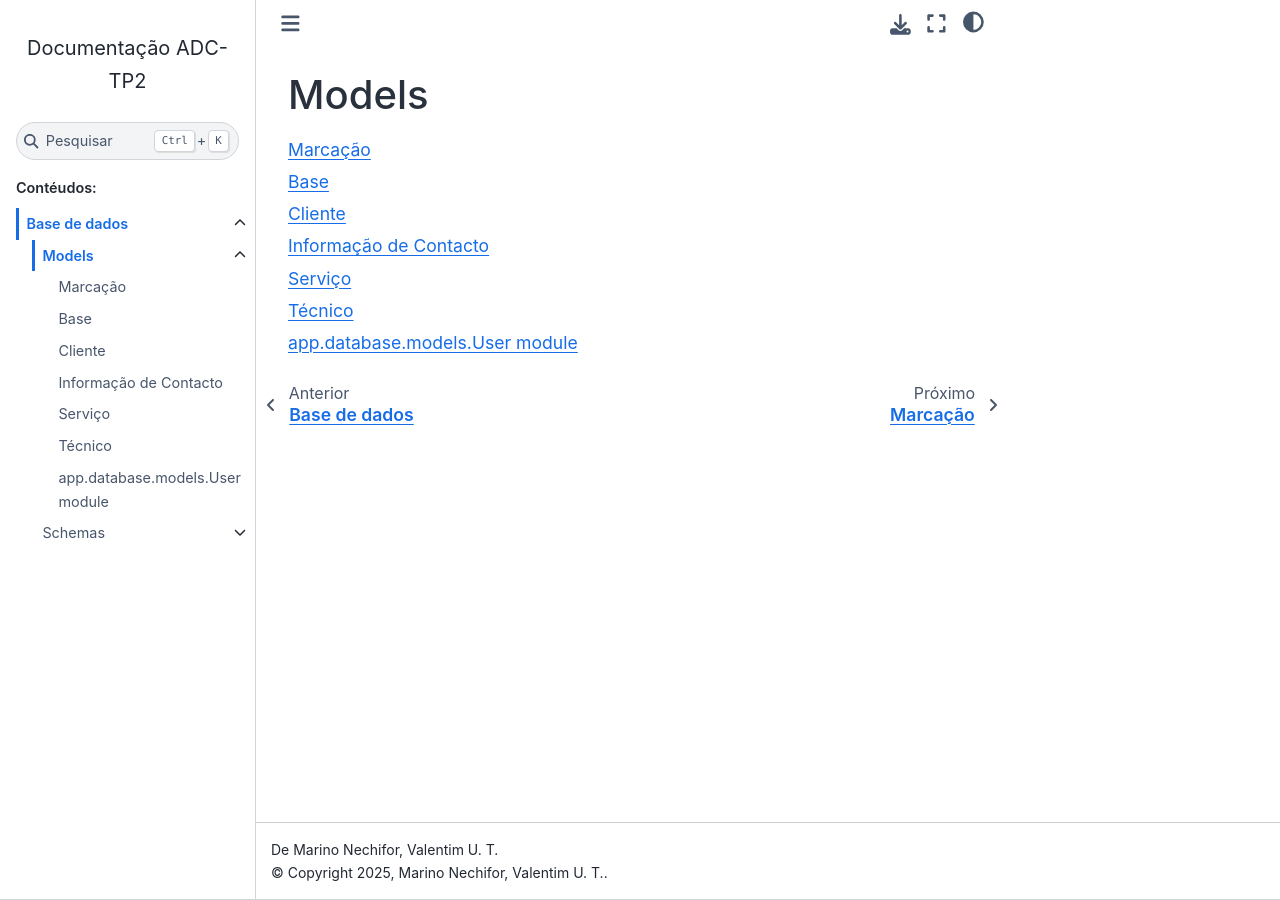
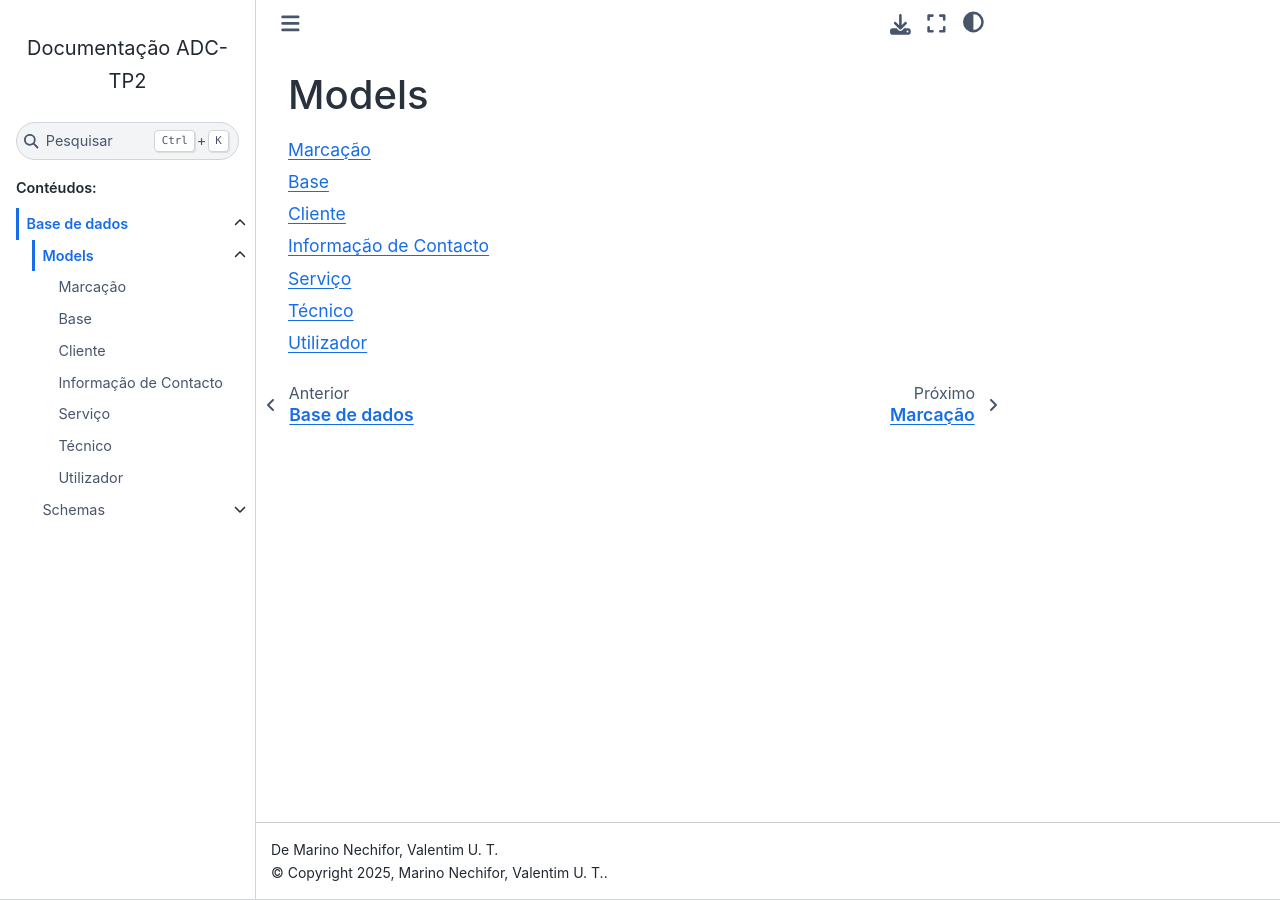
Before and after one commit to valenthyne-ut/ADC-TP2, a Sphinx documentation site: the page built from docs/app.database.models.rst, in a window 1280 px wide. Built offline with Sphinx 7.4.7 and the Sphinx Book theme 1.1.4, drawn with Linux system fonts in a browser that asks for light colours.

Commit message:
Documentar model Utilizador

```diff
--- a/docs/app.database.models.User.rst
+++ b/docs/app.database.models.User.rst
@@ -1,5 +1,7 @@
-app.database.models.User module
+Utilizador
 ===============================
+
+Representa um conjunto de dados de um utilizador.
 
 .. automodule:: app.database.models.User
    :members:
```
Also changed, not shown: 1 other file.
